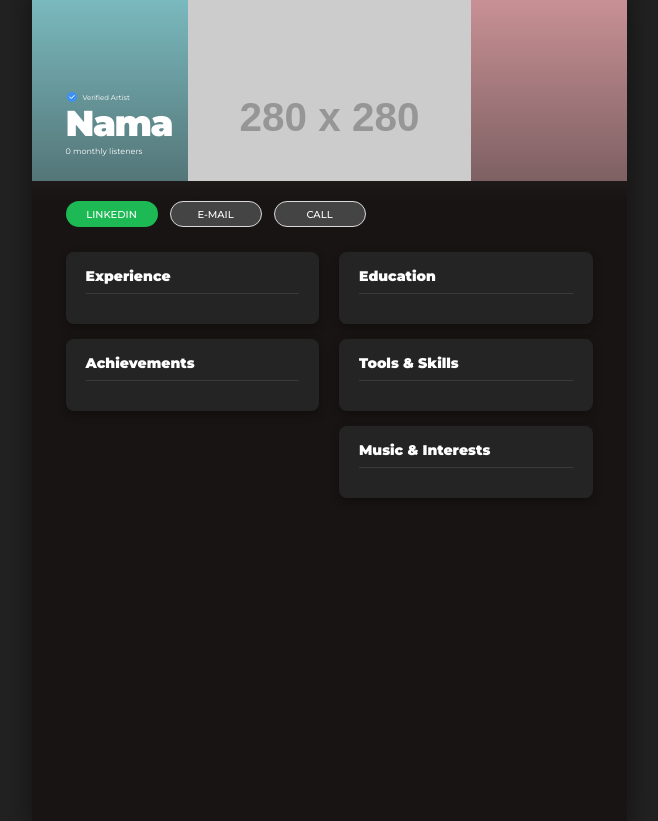
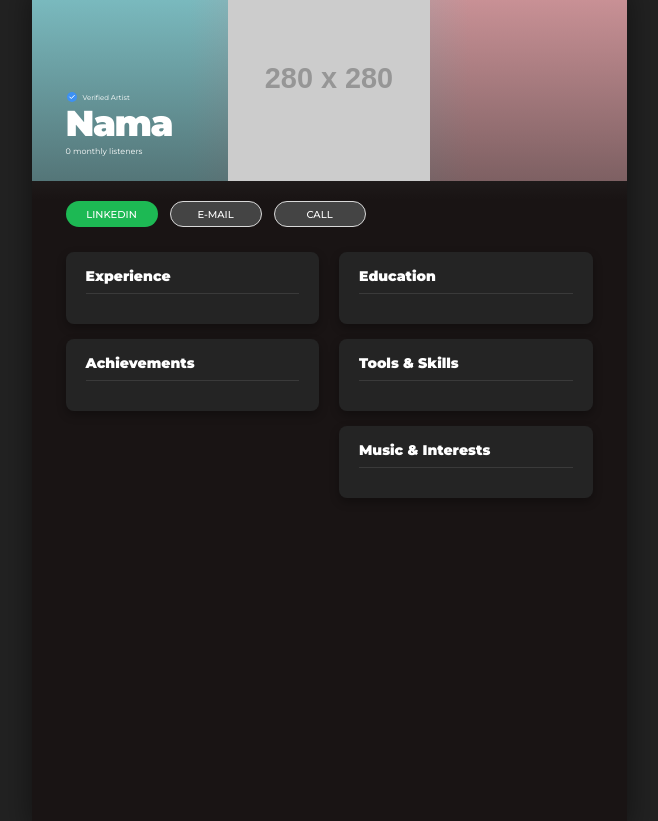
Before and after one commit to gideonelisafan/CVgideonelisafan, a plain HTML site: page index.html in a window 1280 px wide. Shown: the whole page, without its empty margins (311-969 px from the left). Drawn offline with Linux system fonts and the light colour scheme; no server answers; placeholder pictures from the web are drawn by us.

Commit message:
Update style.css

```diff
--- a/style.css
+++ b/style.css
@@ -40,23 +40,30 @@ body {
   opacity: 0.5;
 }
 
-/* Container untuk foto profil */
+/* Container untuk foto profil (Posisinya tetap seperti desain Figma) */
 .profile-img-container {
   position: absolute;
-  left: 156px;
-  top: 0px;
-  width: 283px;
-  height: 202px;
-  overflow: hidden;
-  /* HAPUS baris mix-blend-mode: darken; di sini */
+  left: 156px; /* Posisi horizontal dari Figma */
+  top: 0px;    /* Posisi vertikal dari Figma */
+  width: 283px;/* Lebar kotak dari Figma */
+  height: 202px;/* Tinggi header dari Figma */
+
+  /* Logika Baru: Pusatkan foto secara horizontal di dalam kotak ini */
+  display: flex;
+  justify-content: center; /* Foto di tengah kotak jika fotonya sempit */
+  align-items: flex-start; /* Foto menempel ke atas */
+  overflow: hidden; /* Sembunyikan jika foto terlalu lebar (jarang terjadi dengan logika ini) */
 }
 
 /* Gambar foto profil itu sendiri */
 .profile-img {
-  width: 100%;
-  height: 100%; /* Ubah menjadi 100% agar memenuhi tinggi kotak */
-  object-fit: cover; /* Menjaga proporsi gambar agar tidak gepeng/tertarik */
-  object-position: center top; /* Opsi tambahan: fokuskan gambar ke area wajah (atas) */
+  /* Logika Utama: Tinggi foto flexible mengikuti tinggi kotak (100%) */
+  height: 100%;
+  /* Lebar foto otomatis menyesuaikan secara proporsional agar tidak gepeng */
+  width: auto;
+
+  /* Hapus atau komentari baris object-fit sebelumnya jika masih ada */
+  /* object-fit: cover; <-- HAPUS INI */
 }
 
 .header-content {
```
